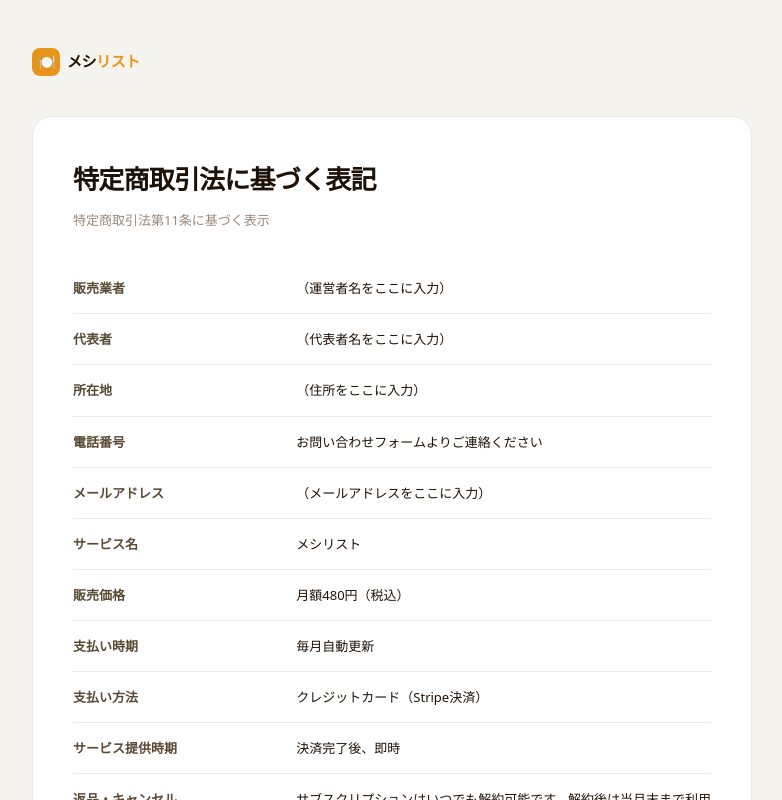
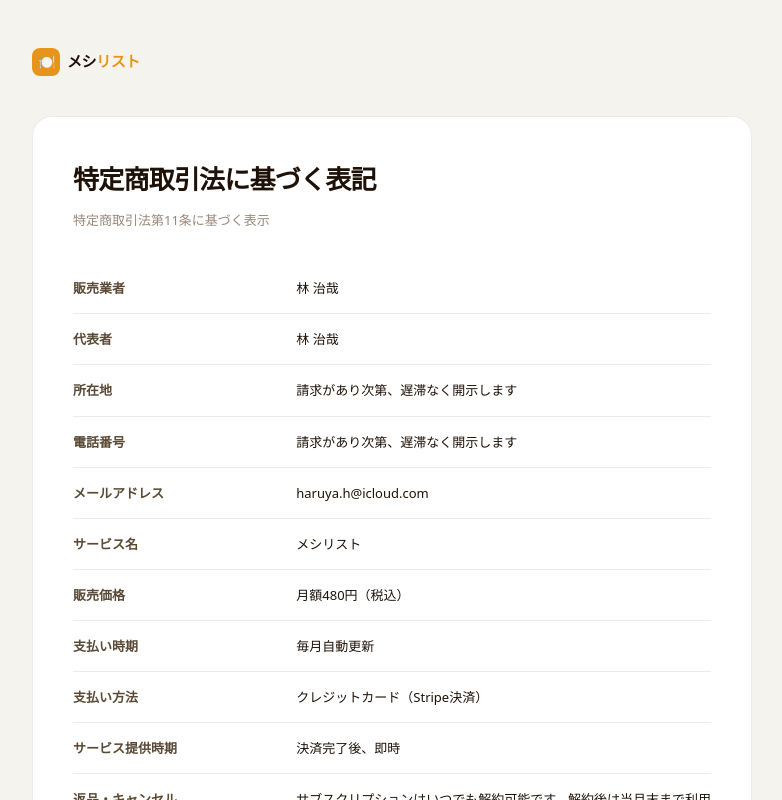
Before and after one commit to Haru1113-cloud/meshilist, a Next.js app: page /legal/tokusho in a window 1280 px wide. Shown: the top 800 px of the page, without its empty margins (248-1030 px from the left). Built offline with nearby package versions, Linux system fonts and the light colour scheme.

Commit message:
特商法ページに運営者情報を記載

```diff
--- a/app/legal/tokusho/page.tsx
+++ b/app/legal/tokusho/page.tsx
@@ -1,10 +1,10 @@
 export default function TokushoPage() {
   const rows = [
-    { label: "販売業者", value: "（運営者名をここに入力）" },
-    { label: "代表者", value: "（代表者名をここに入力）" },
-    { label: "所在地", value: "（住所をここに入力）" },
-    { label: "電話番号", value: "お問い合わせフォームよりご連絡ください" },
-    { label: "メールアドレス", value: "（メールアドレスをここに入力）" },
+    { label: "販売業者", value: "林 治哉" },
+    { label: "代表者", value: "林 治哉" },
+    { label: "所在地", value: "請求があり次第、遅滞なく開示します" },
+    { label: "電話番号", value: "請求があり次第、遅滞なく開示します" },
+    { label: "メールアドレス", value: "haruya.h@icloud.com" },
     { label: "サービス名", value: "メシリスト" },
     { label: "販売価格", value: "月額480円（税込）" },
     { label: "支払い時期", value: "毎月自動更新" },
```
